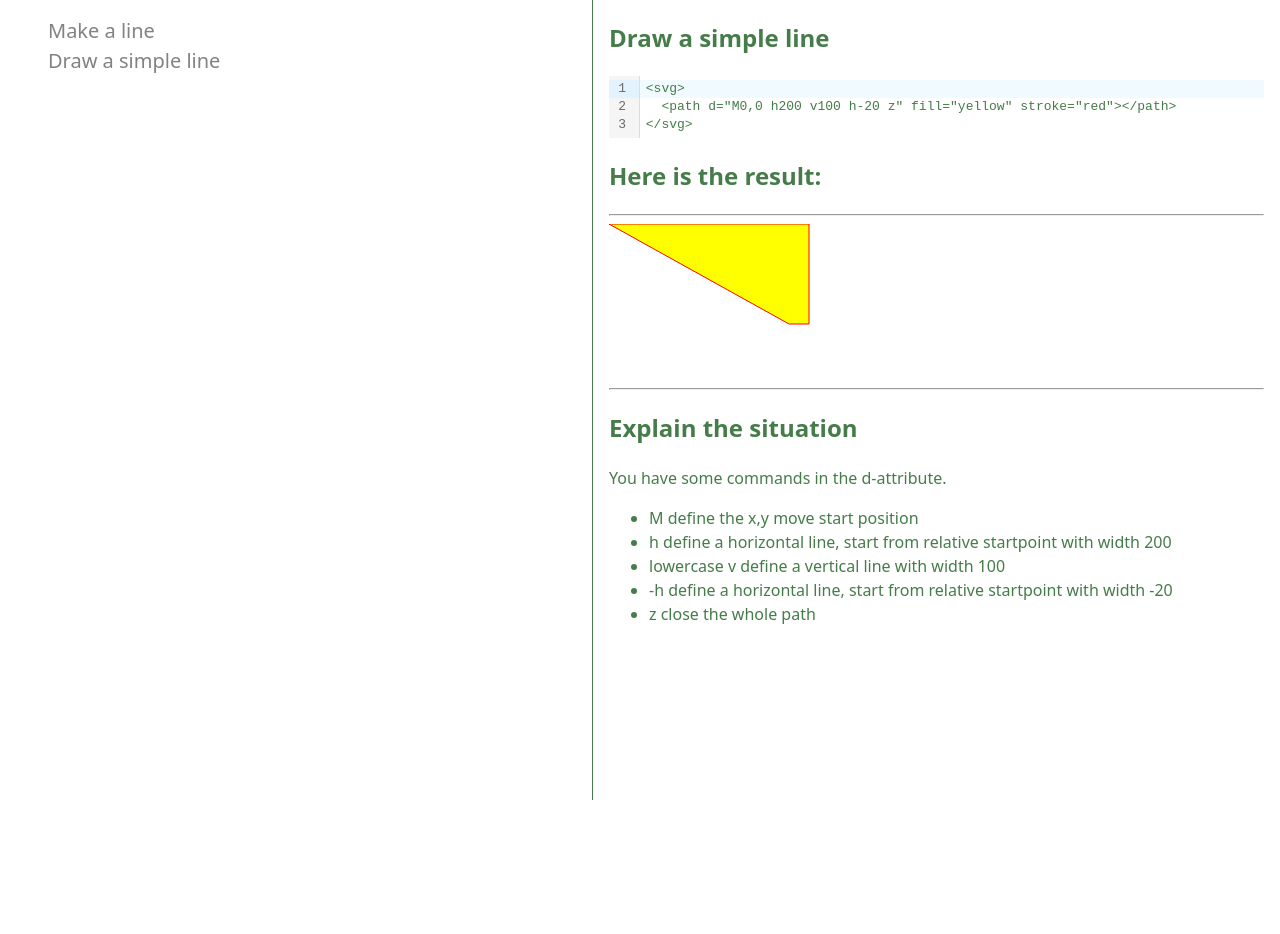
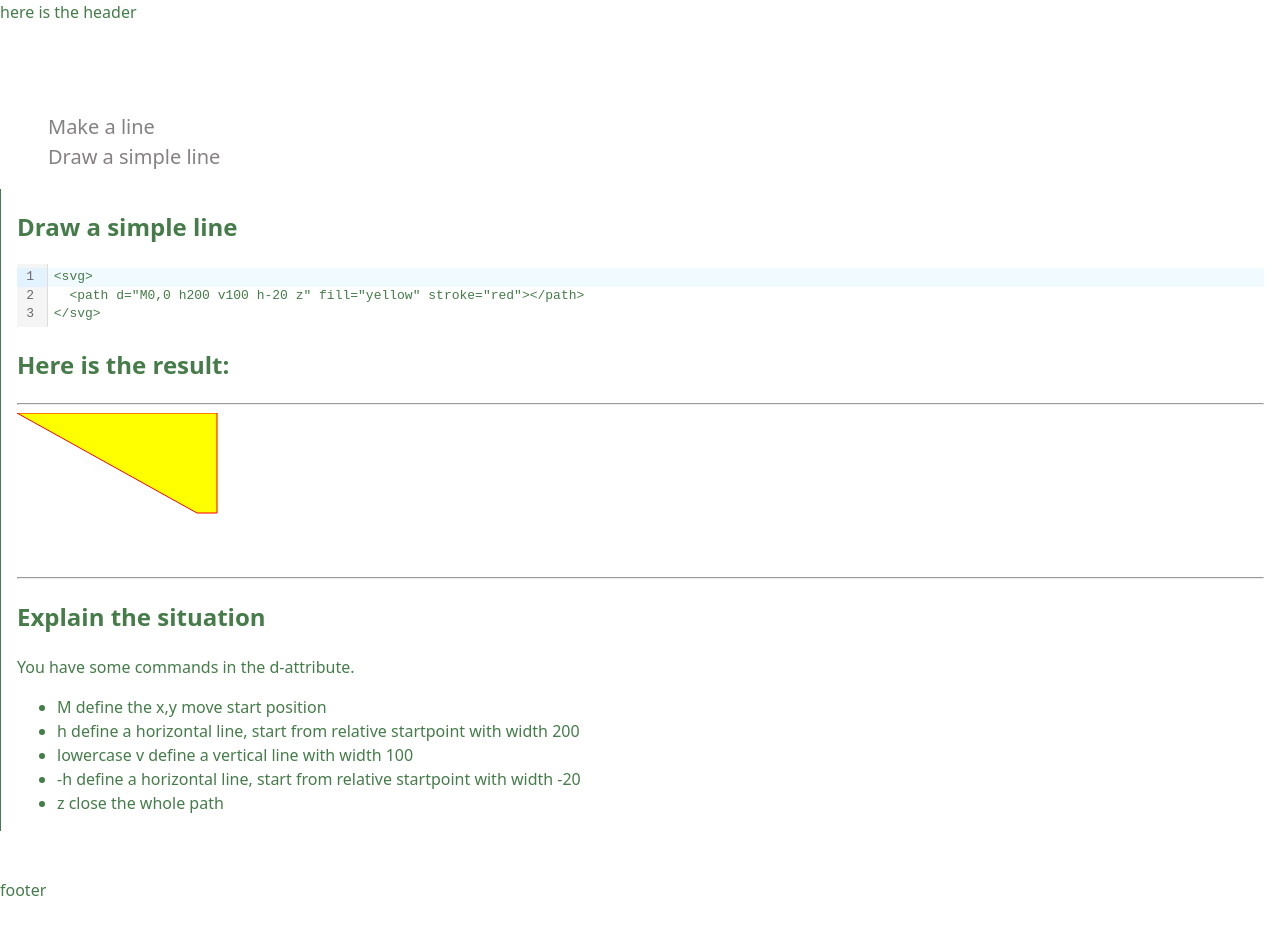
Before and after one commit to tronHeinz/learn-svg, a React (Vite) app: page /learn-svg/drawSimpleLine in a window 1280 px wide. Shown: the top 934 px of the page. Before the commit the page ends 800 px from the top, so only its background shows below. Built offline with nearby package versions, Linux system fonts and the light colour scheme.

Commit message:
- adjust layout structure html

```diff
--- a/src/components/RootLayout/RootLayout.tsx
+++ b/src/components/RootLayout/RootLayout.tsx
@@ -1,13 +1,17 @@
-import { Outlet } from "react-router-dom";
-import Navigation from "../Navigation";
-import styles from "./rootLayout.module.scss";
+import { Outlet } from 'react-router-dom';
+import Navigation from '../Navigation';
+import styles from './rootLayout.module.scss';
 
 const RootLayout = () => {
   return (
-    <main className={styles.container}>
-      <Navigation />
-      <Outlet />
-    </main>
+    <div className={styles.container}>
+      <header>here is the header</header>
+      <main className={styles.container}>
+        <Navigation />
+        <Outlet />
+      </main>
+      <footer>footer</footer>
+    </div>
   );
 };
 
--- a/src/components/RootLayout/rootLayout.module.scss
+++ b/src/components/RootLayout/rootLayout.module.scss
@@ -1,6 +1,18 @@
 .container {
   display: grid;
-  grid-template-columns: 40% 1fr;
-  gap: 5rem;
+  grid-template-rows: 10% 1fr 10%;
+  gap: 1rem;
   height: 100%;
 }
+
+header {
+  display: block;
+}
+
+main {
+  display: block;
+}
+
+footer {
+  display: block;
+}
```
